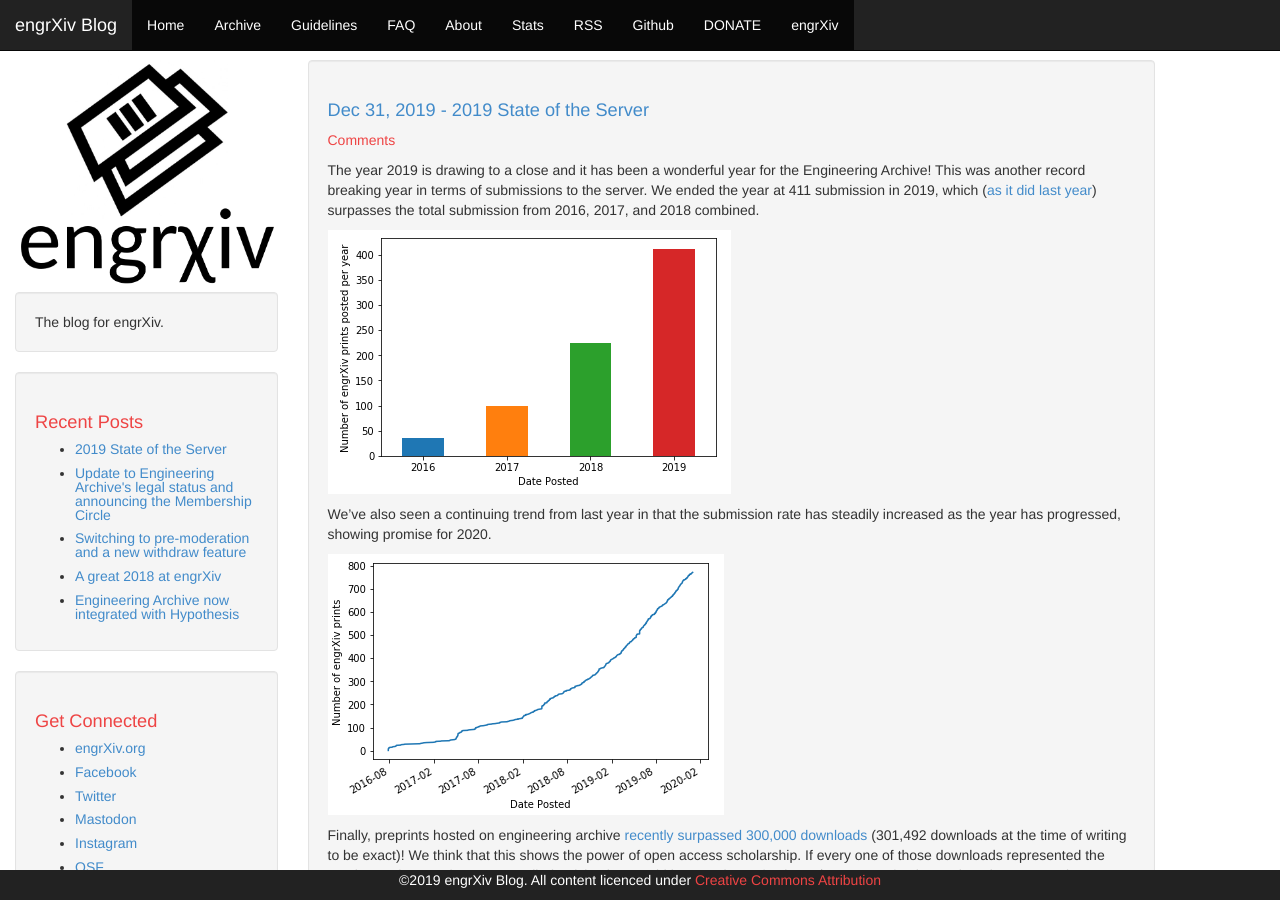
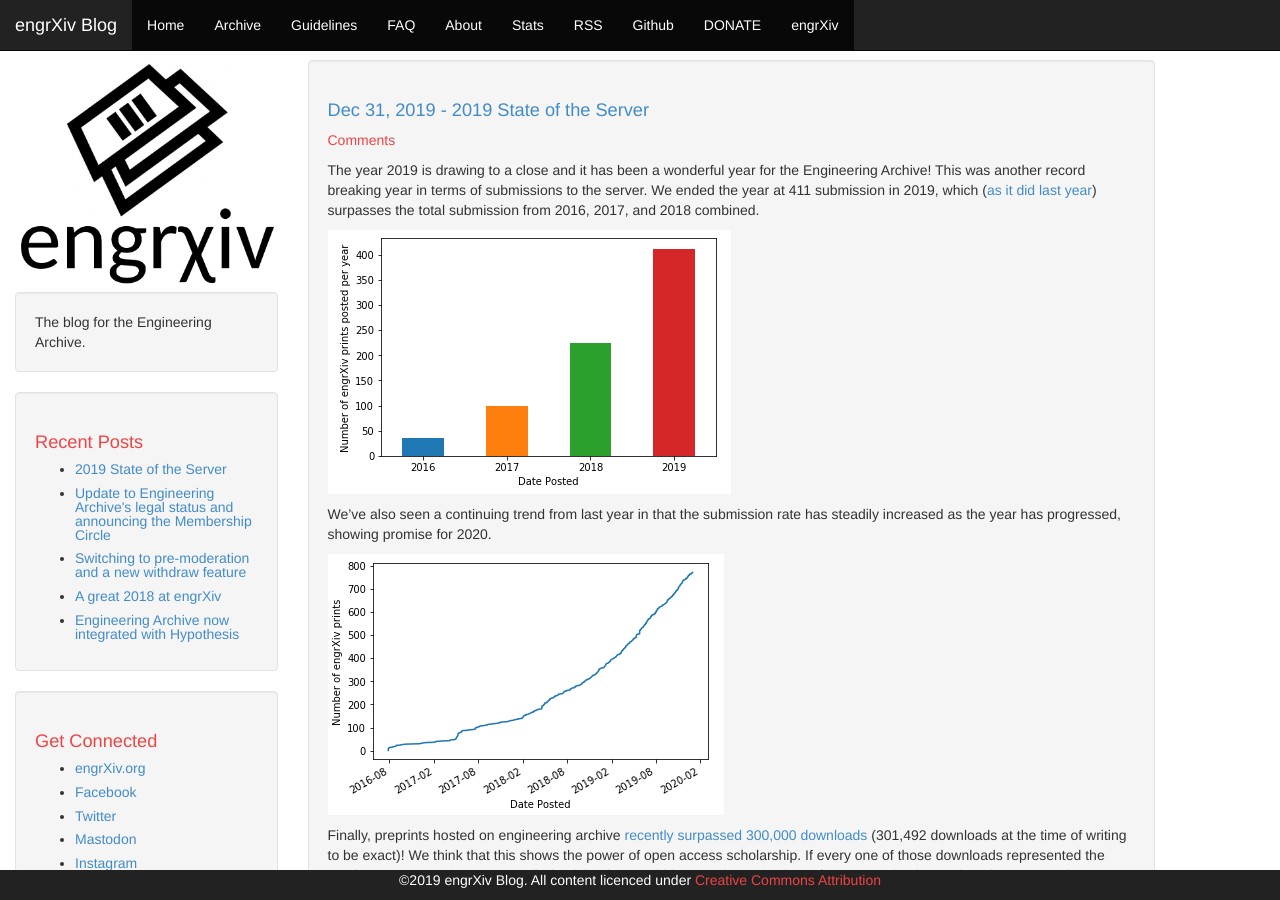
Before and after one commit to OpenEngr/engrXiv, a Jekyll site: the page built from index.html, in a window 1280 px wide and 900 px high. Built offline with Jekyll 4.4.1, drawn with Linux system fonts in a browser that asks for light colours; the list of posts is cut into pages by our own code; comment, search, counter and statistics services are not loaded.

Commit message:
spell out the tagline

```diff
--- a/_config.yml
+++ b/_config.yml
@@ -1,7 +1,7 @@
 # Jekyll configuration
 
 name: engrXiv Blog
-description: The blog for engrXiv.
+description: The blog for the Engineering Archive.
 
 # url is currently only used only for the RSS feed in feed.xml
 url: http://blog.engrxiv.org
```
